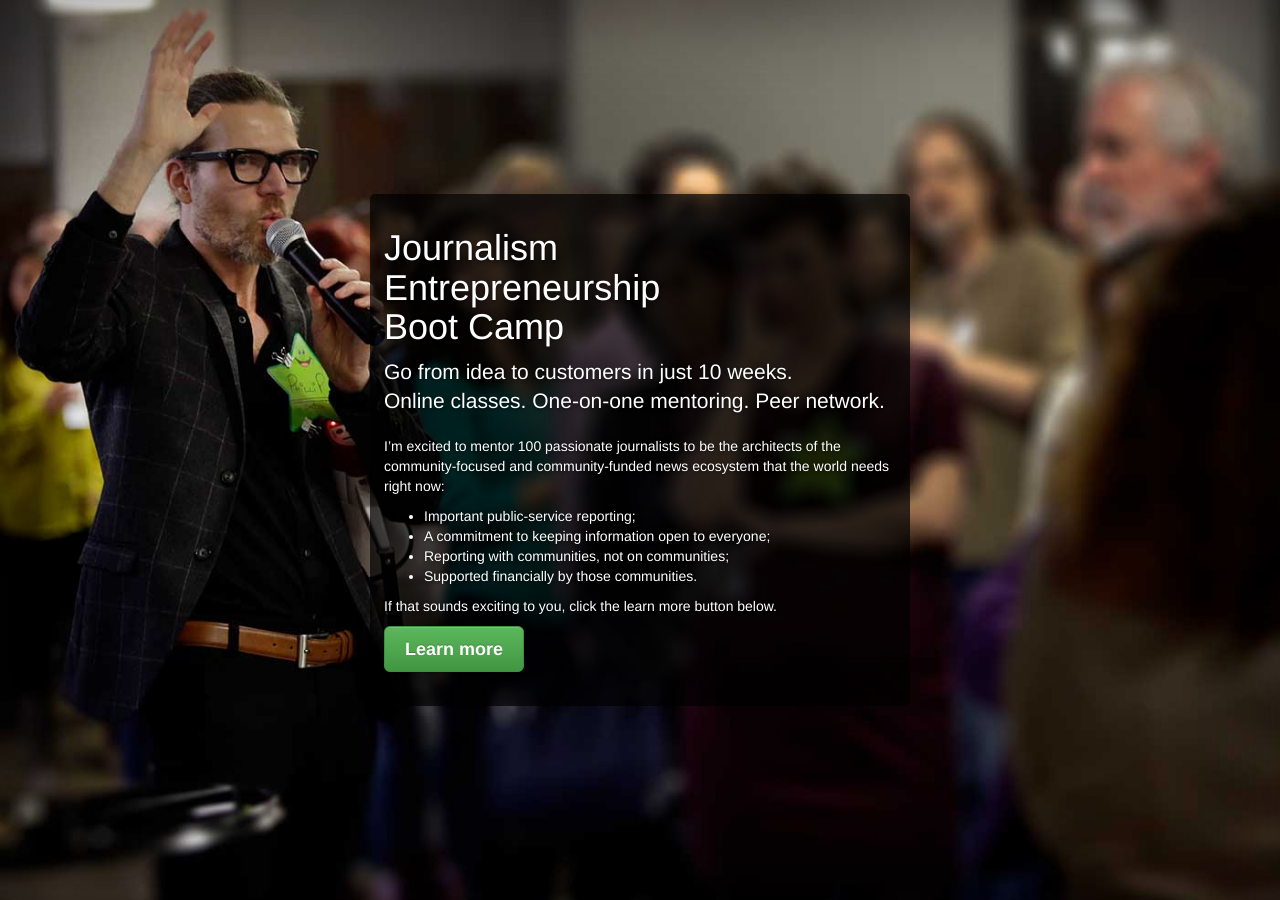
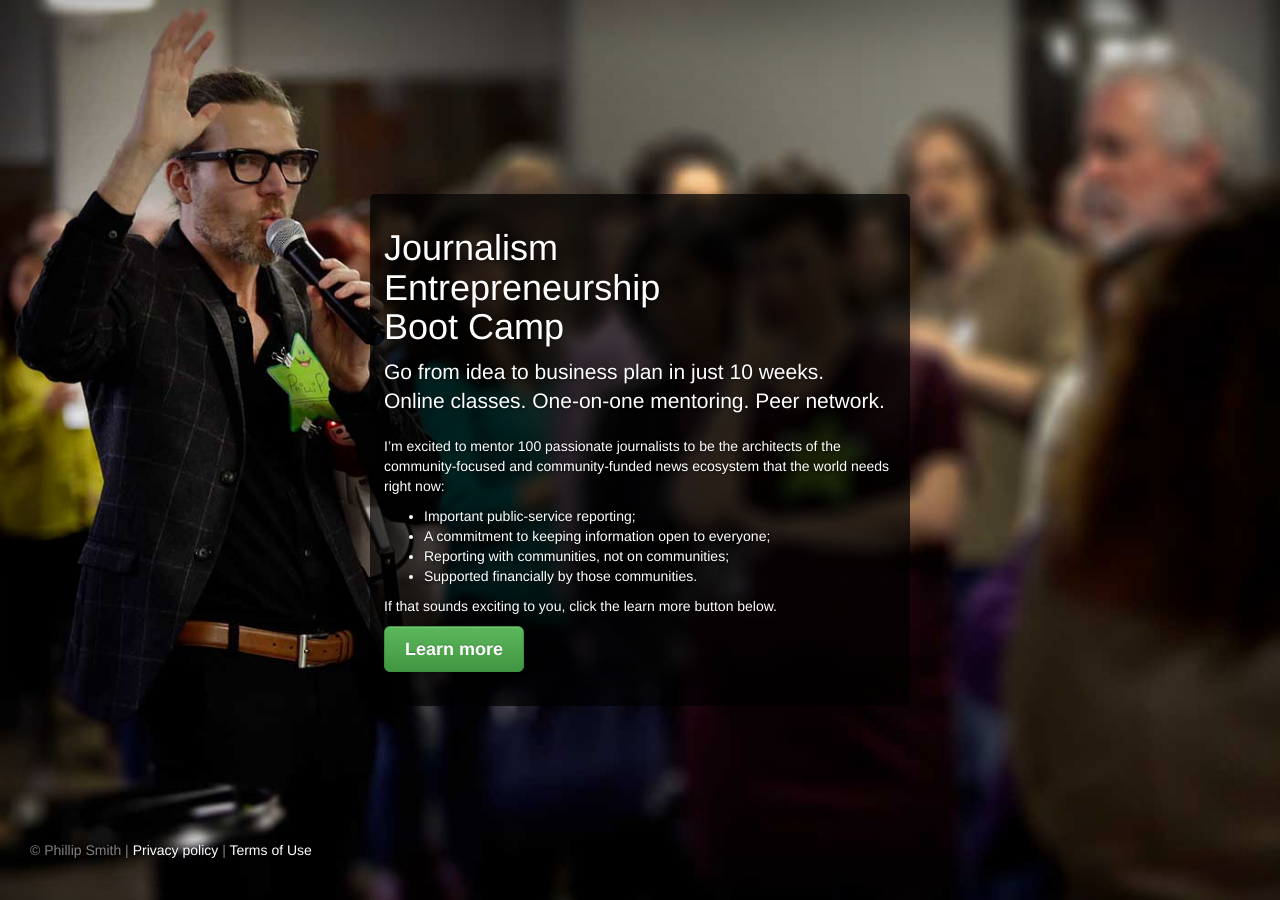
Before and after one commit to phillipadsmith/journalismentrepreneurship.com, a Jekyll site: the page built from index.md, in a window 1280 px wide. Built offline with Jekyll 4.4.1, drawn with Linux system fonts in a browser that asks for light colours; a style sheet for code colours, icons or effects is not loaded.

Commit message:
Updates to add privacy page, as well as wording on front page

```diff
--- a/_layouts/home.html
+++ b/_layouts/home.html
@@ -69,7 +69,7 @@
             </div>
             <div class="mastfoot">
                 <div class="inner">
-                    <p></p>
+                    <p>&copy; Phillip Smith | <a href="/privacy-terms.html">Privacy policy</a> | <a href="/privacy-terms.html">Terms of Use</a></p>
                 </div>
             </div>
 
--- a/index.md
+++ b/index.md
@@ -3,7 +3,7 @@ layout: home
 title: Go from idea to customers in just 12 weeks
 head: "Journalism <br/>Entrepreneurship <br />Boot Camp"
 ---
-                        <p class="lead">Go from idea to customers in just 10 weeks.
+                        <p class="lead">Go from idea to business plan in just 10 weeks.
                             <br />Online classes. One-on-one mentoring. Peer network.</p>
                         <p>
                             I’m excited to mentor 100 passionate journalists to be the architects of the community-focused and community-funded news ecosystem that the world needs right now:
```
Also changed, not shown: privacy-terms.md (added, +35 -0 lines).
